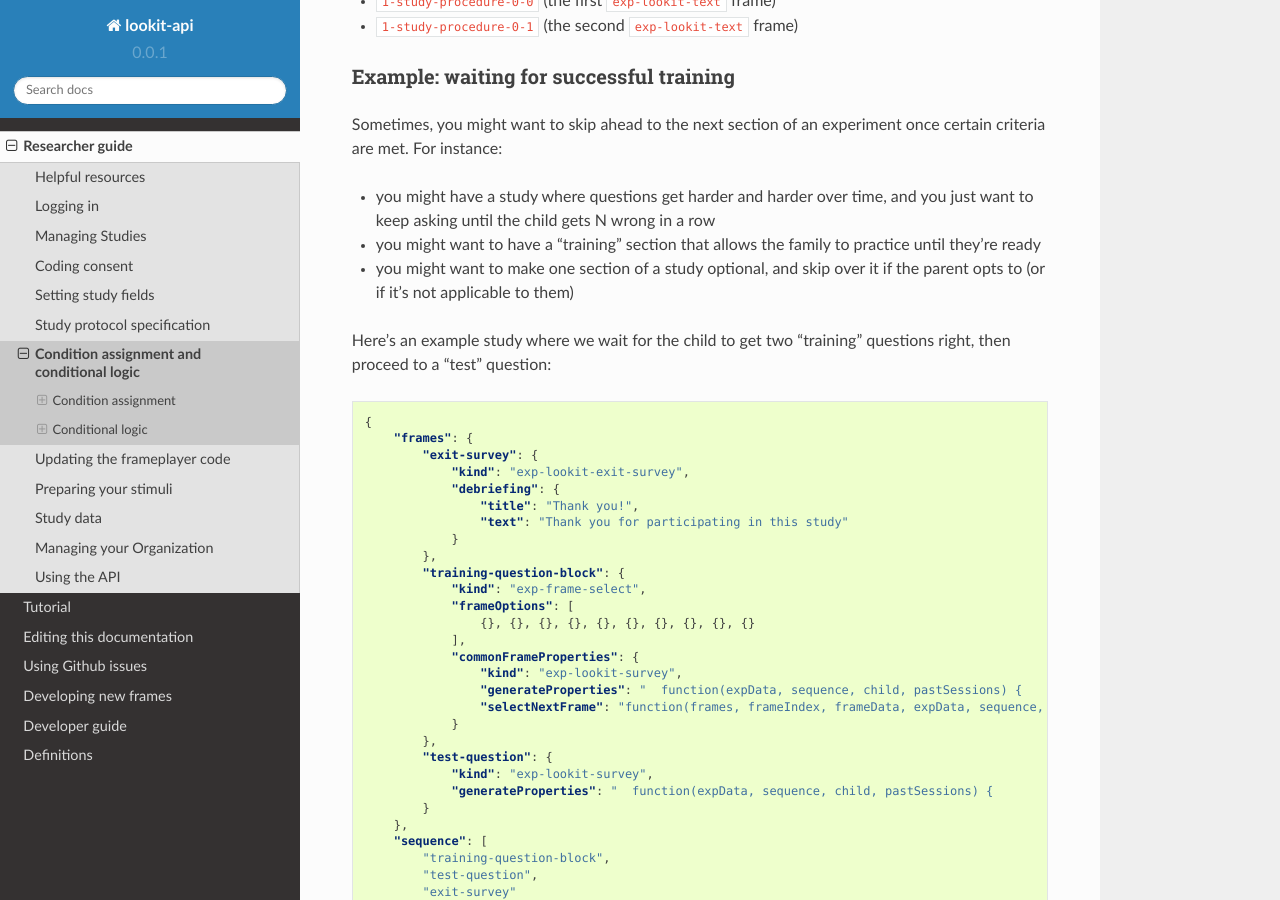
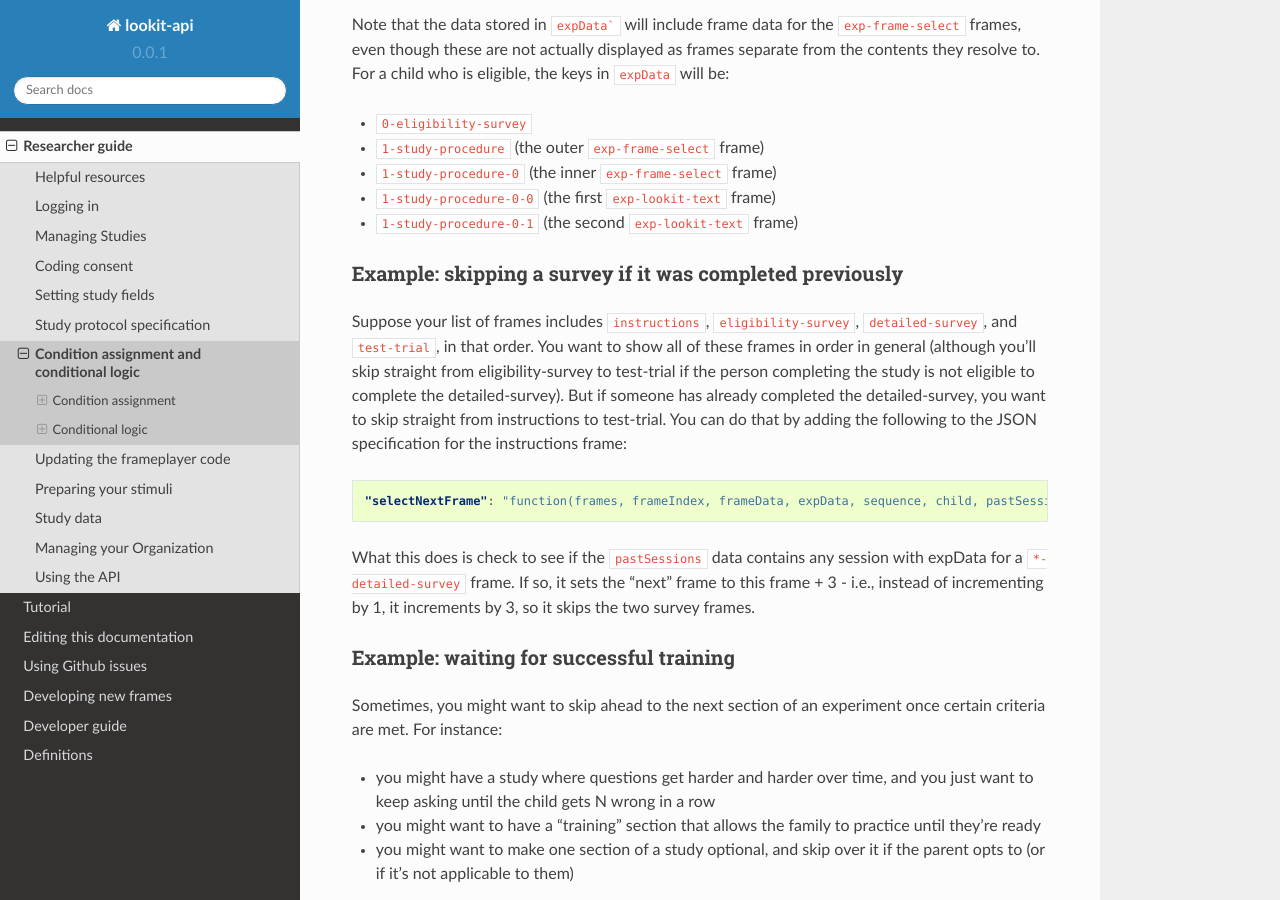
Before and after one commit to lookit/lookit-docs, a Sphinx documentation site: the page built from docs/source/researchers-condition-assignment.rst, in a window 1280 px wide and 900 px high, scrolled down 17258 px. Built offline with Sphinx 7.4.7 and the Read the Docs theme 2.0.0, drawn with Linux system fonts in a browser that asks for light colours; some of the changed text lies outside the part shown.

Commit message:
document new longitudinal options added for neonatal study

```diff
--- a/docs/source/researchers-condition-assignment.rst
+++ b/docs/source/researchers-condition-assignment.rst
@@ -233,8 +233,12 @@
 ``parameterSetWeights`` to [3, 1]. This allows uneven condition
 assignment where needed to optimize power, as well as allowing
 researchers to stop testing conditions that already have enough
-participants as data collection proceeds. You can even `determine the weights based on
-the child's age <https://lookit.github.io/ember-lookit-frameplayer/classes/Random-parameter-set.html#property_parameterSetWeights>`_, to maintain balanced conditions.)
+participants as data collection proceeds.
+
+.. admonition:: Advanced options for choosing the parameterSet
+
+   You can `determine the weights based on
+the child's age <https://lookit.github.io/ember-lookit-frameplayer/classes/Random-parameter-set.html#property_parameterSetWeights>`_, to maintain balanced conditions.) You can also `keep kids in the same condition across all sessions they complete, or rotate them through conditions in order  <https://lookit.github.io/ember-lookit-frameplayer/classes/Random-parameter-set.html#property_conditionForAdditionalSessions>`_.
 
 Suppose that in this case the second parameter set is selected:
 
@@ -746,9 +750,9 @@
 
 In some cases, what happens next in your study will need to depend on what has happened so far, what happened during previous sessions of the study, and/or information about the participant. For instance, perhaps you want to move on from a training segment after the participant answers three questions in a row correctly, or you want to start with an eligibility survey and only route people to the rest of the study if they meet detailed criteria. Or maybe you just want to personalize instructions or stimuli with the child's name and gender! All Lookit frames allow you to provide either or both of the following properties to flexibly specify conditional behavior:
 
-1. `generateProperties <https://lookit.github.io/ember-lookit-frameplayer/classes/ExpFrameBase.html#property_generateProperties>`_: Provide a function that takes ``expData``, ``sequence``, ``child``, ``pastSessions``, and ``conditions`` objects, and returns an object representing any additional properties that should be used by this frame - e.g., the frame type, text blocks, whether to do recording, etc. (In principle a ``generateProperties`` function could conditionally assign ``selectNextFrame``, although we do not know of a use case where this is necessary.)
+1. `generateProperties <https://lookit.github.io/ember-lookit-frameplayer/classes/Exp-frame-base.html#property_generateProperties>`_: Provide a function that takes ``expData``, ``sequence``, ``child``, ``pastSessions``, and ``conditions`` objects, and returns an object representing any additional properties that should be used by this frame - e.g., the frame type, text blocks, whether to do recording, etc. (In principle a ``generateProperties`` function could conditionally assign ``selectNextFrame``, although we do not know of a use case where this is necessary.)
 
-2. `selectNextFrame <https://lookit.github.io/ember-lookit-frameplayer/classes/ExpFrameBase.html#property_selectNextFrame>`_: Provide a function that takes ``frames``, ``frameIndex``, ``expData``, ``sequence``, ``child``, and ``pastSessions`` and returns that frame index to go to when using the 'next' action on this frame. For instance, this allows you to skip to the end of the study (or a frame of a particular type) if the child has gotten several questions correct.
+2. `selectNextFrame <https://lookit.github.io/ember-lookit-frameplayer/classes/Exp-frame-base.html#property_selectNextFrame>`_: Provide a function that takes ``frames``, ``frameIndex``, ``expData``, ``sequence``, ``child``, and ``pastSessions`` and returns that frame index to go to when using the 'next' action on this frame. For instance, this allows you to skip to the end of the study (or a frame of a particular type) if the child has gotten several questions correct.
 
 Each of these properties is specified as a string, which must define a Javascript function of the specified arguments. ``generateProperties`` is called when the frame is initialized, and ``selectNextFrame`` is called upon proceeding to the next frame.
 
@@ -894,6 +898,17 @@
 - ``1-study-procedure-0-0`` (the first ``exp-lookit-text`` frame)
 - ``1-study-procedure-0-1`` (the second ``exp-lookit-text`` frame)
 
+
+Example: skipping a survey if it was completed previously
+~~~~~~~~~~~~~~~~~~~~~~~~~~~~~~~~~~~~~~~~~~~~~~~~~~~~~~~~~~
+
+Suppose your list of frames includes ``instructions``, ``eligibility-survey``, ``detailed-survey``, and ``test-trial``, in that order. You want to show all of these frames in order in general (although you’ll skip straight from eligibility-survey to test-trial if the person completing the study is not eligible to complete the detailed-survey). But if someone has already completed the detailed-survey, you want to skip straight from instructions to test-trial. You can do that by adding the following to the JSON specification for the instructions frame:
+
+.. code:: json
+
+    "selectNextFrame": "function(frames, frameIndex, frameData, expData, sequence, child, pastSessions) {if (pastSessions.some(sess => Object.keys(sess.get('expData', {})).some(frId => frId.endsWith('-detailed-survey')))) {return frameIndex + 3;} else {return frameIndex + 1;}}"
+
+What this does is check to see if the ``pastSessions`` data contains any session with expData for a ``*-detailed-survey`` frame. If so, it sets the "next" frame to this frame + 3 - i.e., instead of incrementing by 1, it increments by 3, so it skips the two survey frames.
 
 
 Example: waiting for successful training
```
